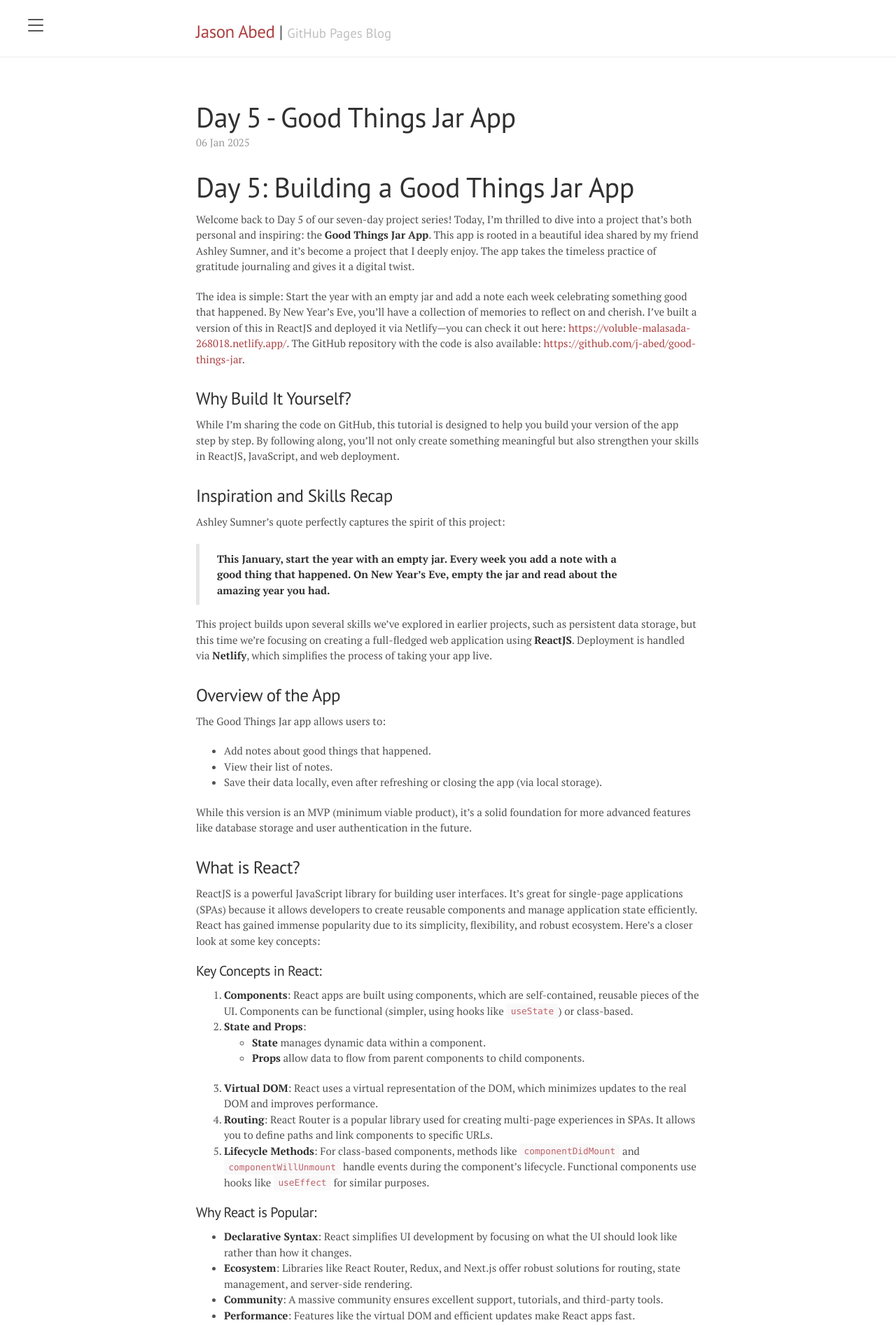
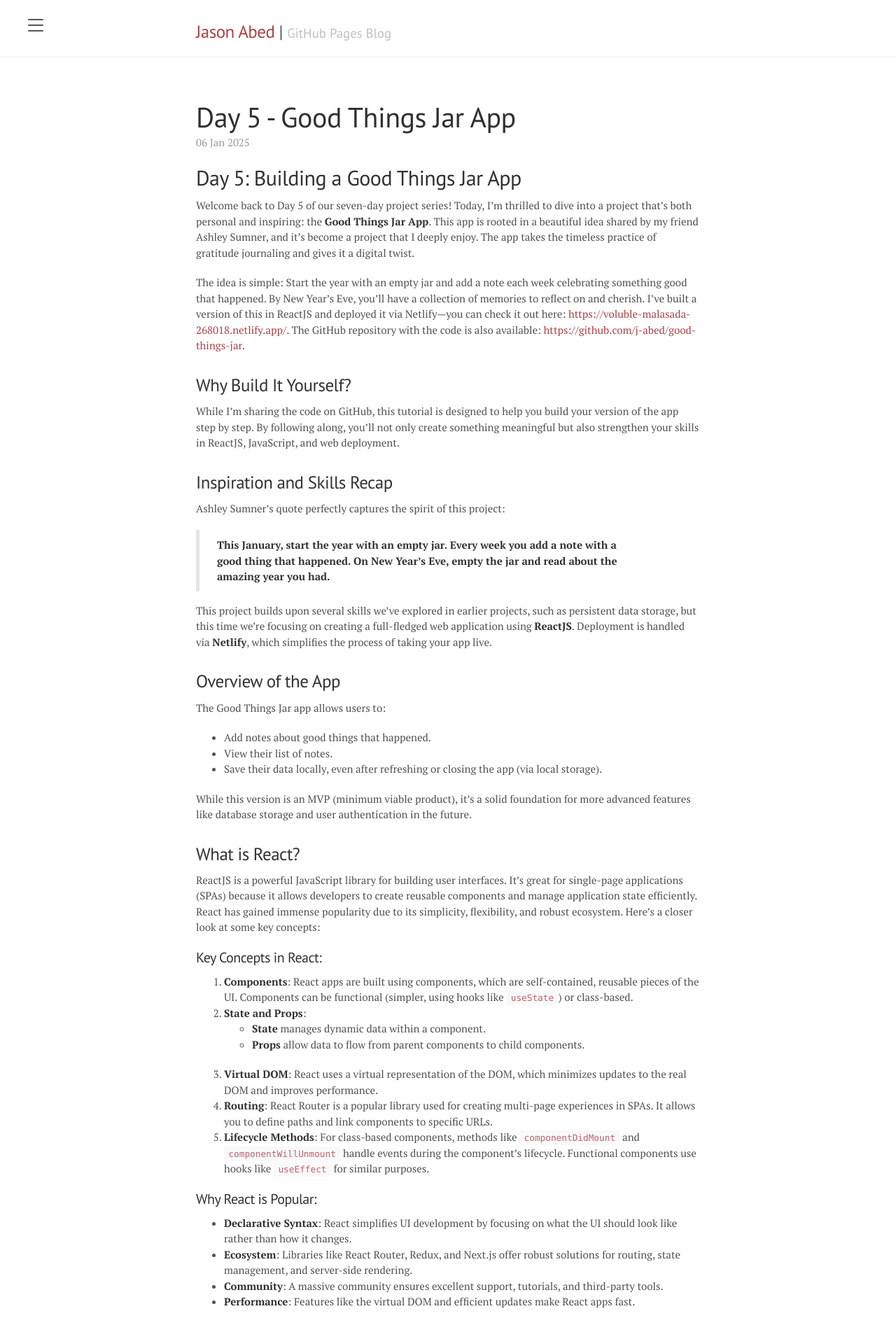
Before and after one commit to j-abed/j-abed.github.io, a Jekyll site: the page built from _posts/2025-01-06-Day 5 Good Things Jar.md, in a window 1280 px wide. Shown: the top 1893 px of the page at 70% size. Built offline with Jekyll 4.4.1, drawn with Linux system fonts in a browser that asks for light colours; comment, search, counter and statistics services are not loaded.

```diff
--- a/_posts/2025-01-06-Day 5 Good Things Jar.md
+++ b/_posts/2025-01-06-Day 5 Good Things Jar.md
@@ -7,7 +7,7 @@ permalink: /day-5/
 ---
 
 
-# Day 5: Building a Good Things Jar App
+## Day 5: Building a Good Things Jar App
 
 Welcome back to Day 5 of our seven-day project series! Today, I’m thrilled to dive into a project that’s both personal and inspiring: the **Good Things Jar App**. This app is rooted in a beautiful idea shared by my friend Ashley Sumner, and it’s become a project that I deeply enjoy. The app takes the timeless practice of gratitude journaling and gives it a digital twist.
 
```
